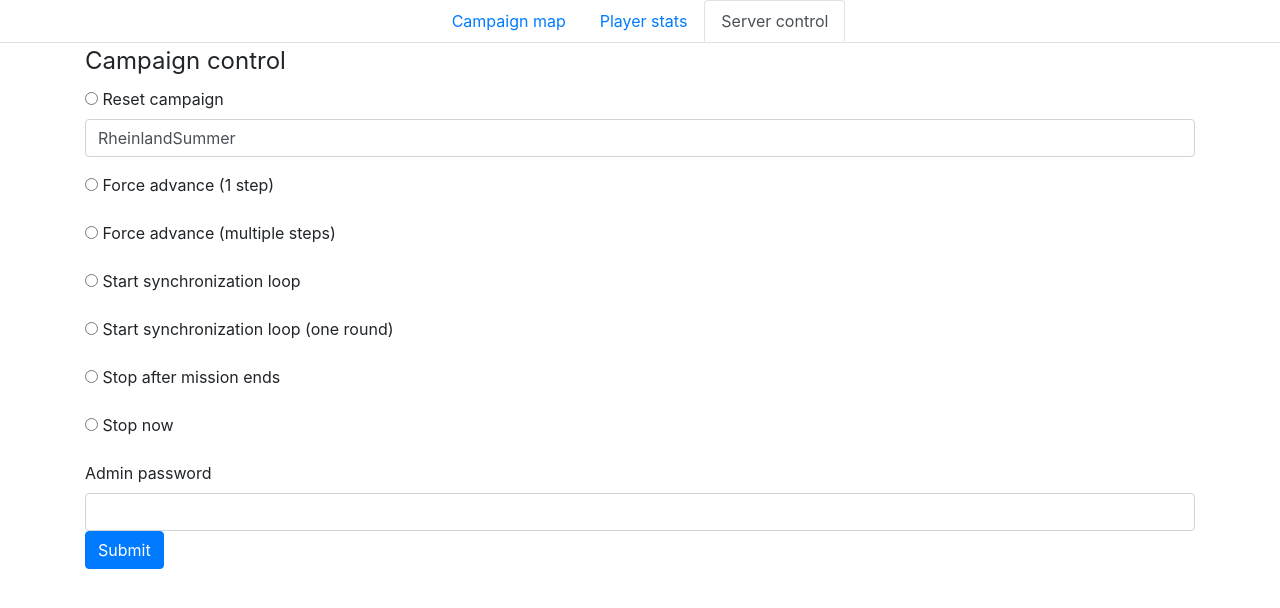
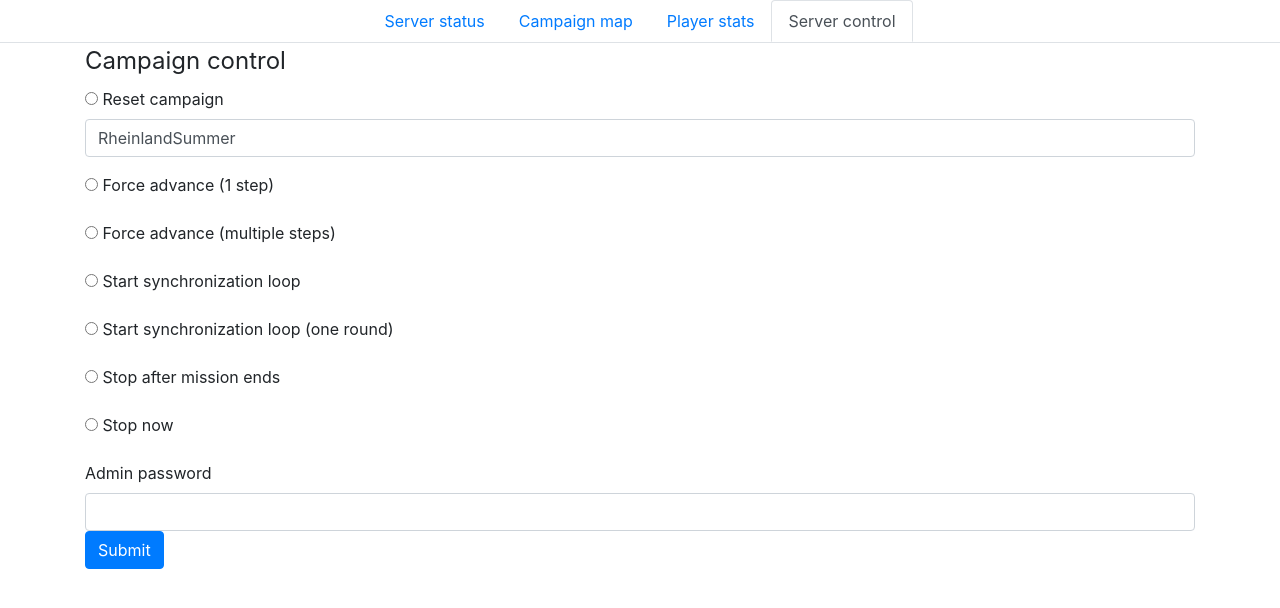
Before and after one commit to deneuxj/SturmovikCampaignWeb, a website: page html/control.html in a window 1280 px wide. Drawn offline with nearby package versions, Linux system fonts and the light colour scheme.

Commit message:
Add nav for server status page

```diff
--- a/html/control.html
+++ b/html/control.html
@@ -8,6 +8,9 @@
 
 <body>
     <ul class="nav nav-tabs justify-content-center">
+        <li class="nav-item">
+            <a class="nav-link" href="status.html">Server status</a>
+        </li>
         <li class="nav-item">
             <a class="nav-link" href="index.html">Campaign map</a>
         </li>
```
Also changed, not shown: html/index.html (+3 -0 lines).
